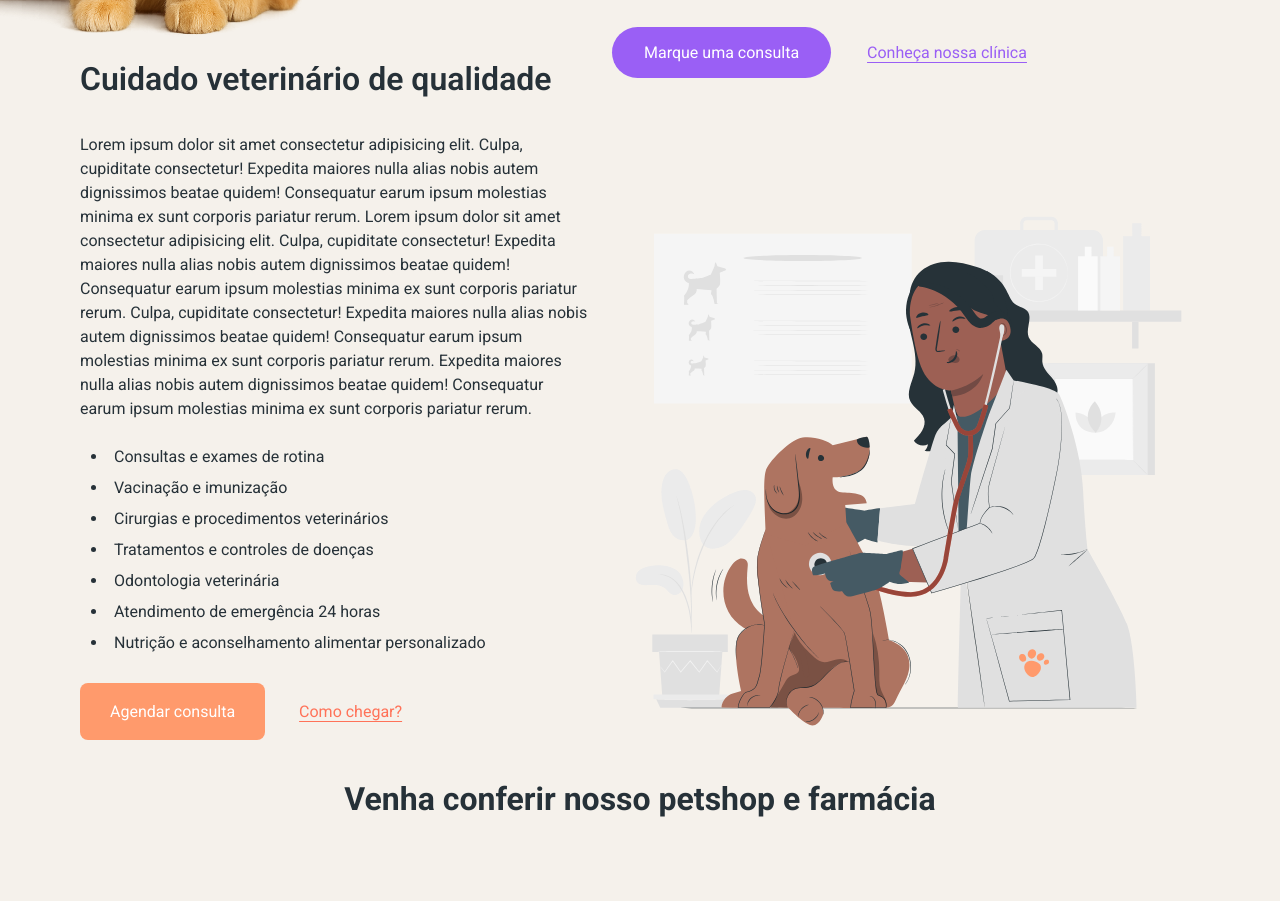
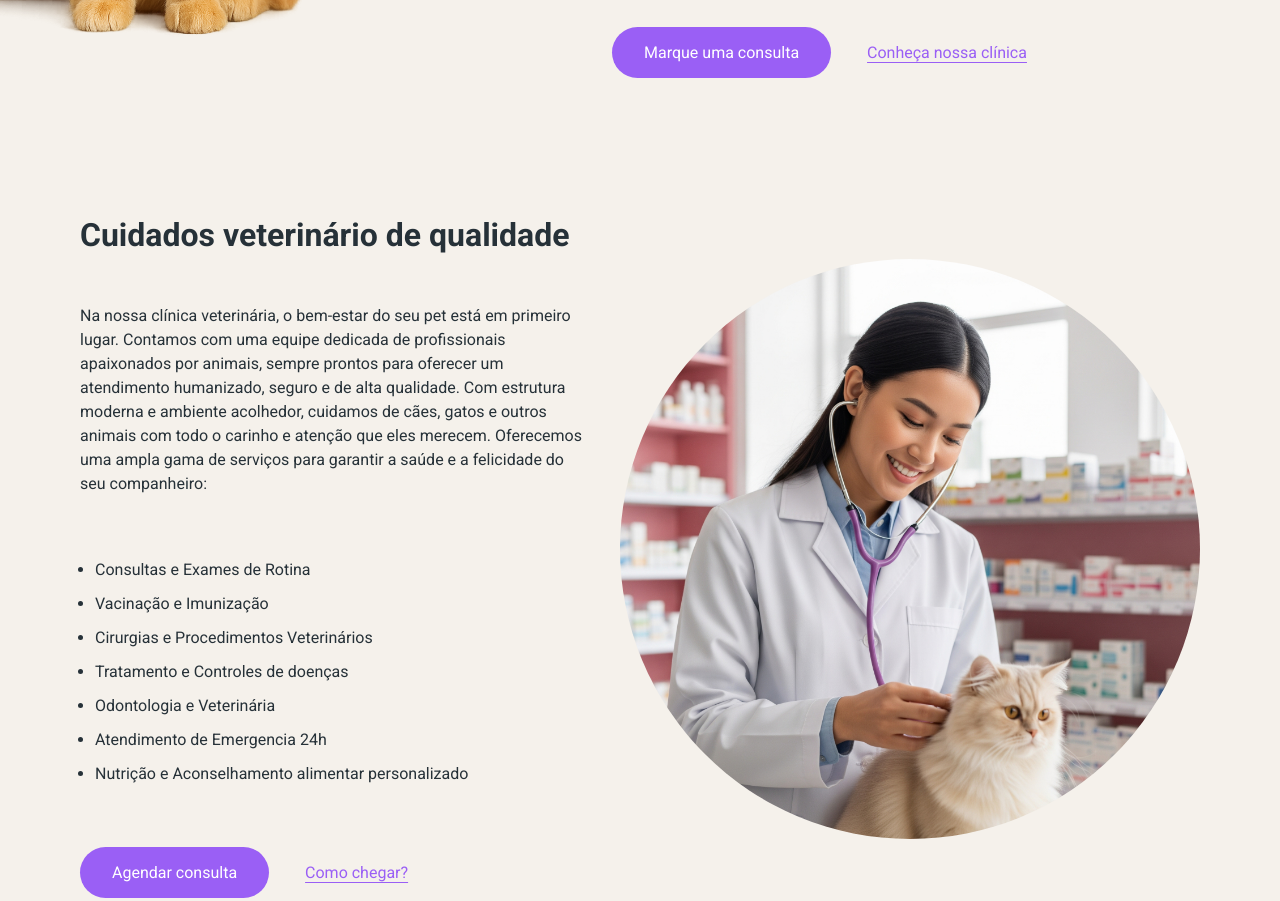
Before and after one commit to Ygorfnascimento/pet-care, a plain HTML site: page index.html in a window 1280 px wide. Shown: the part 780-1681 px from the top of the page. Drawn offline with Linux system fonts and the light colour scheme.

Commit message:
Adicionando a seção de clínica do projeto petcare

```diff
--- a/css/main.css
+++ b/css/main.css
@@ -1,5 +1,4 @@
 @import url('https://fonts.googleapis.com/css2?family=Roboto:ital,wght@0,100..900;1,100..900&display=swap');
-
 
 html {
   scroll-behavior: smooth;
@@ -131,55 +130,31 @@ h1 strong{
     z-index: -10;
 }
 
-
-/* Seção Clínica */
+/* Config da Seção CLÍNICA */
 #clinica {
     display: flex;
     align-items: center;
     gap: 32px;
     padding: 80px 80px 24px 80px;
     position: relative;
+    margin-bottom: 100px;
 }
 
-.clinica-titulo {
-    font-size: 32px;
-    font-weight: 600;
-    margin-top: -113px;
-    margin-bottom: 35px;
+#clinica img{
+    margin-top: 50px;
 }
 
-.paragrafo-clinica {
-    line-height: 150%;
-    margin-bottom: 20px;
-}
-
-/* Navegação da Clínica */
-.clinica-nav {
-    padding-left: 28px;
+.titulo-clinica{
+    margin-top: 50px;
 }
 
 li {
-    padding: 6px;
+    margin-bottom: 15px;
+    margin-left: 15px;
 }
 
-/* Botões na seção Clínica */
-.botao-clinica {
-    background-color: #ff9a6c;
-    border-radius: 8px;
-    color: #fff;
-    padding: 19px 30px;
-    text-decoration: none;
-    margin-top: 25px;
-    display: inline-block;
-}
-
-.botao-transparente-clinica {
-    background-color: transparent;
-    color: #ff7258;
-    padding: 19px 30px;
-    text-underline-offset: 4px;
-    margin-top: 16px;
-    display: inline-block;
+ul{
+    margin-bottom: 80px;
 }
 
 /* Seção Farmácia */
--- a/index.html
+++ b/index.html
@@ -48,68 +48,49 @@
 
     </section>
 
-        <section id="clinica">
-            <div>
-                <h1 class="clinica-titulo">Cuidado veterinário de qualidade</h1>
+        <!-- clinica -->
+    <section id="clinica">
+      <div>
+        <h1 class="titulo-clinica">Cuidados veterinário de qualidade</h1>
 
-                <p class="paragrafo-clinica">Lorem ipsum dolor sit amet consectetur adipisicing elit.
-                Culpa, cupiditate consectetur!
-                Expedita maiores nulla alias nobis autem dignissimos beatae quidem!
-                Consequatur earum ipsum molestias minima ex sunt corporis pariatur rerum.
-                Lorem ipsum dolor sit amet consectetur adipisicing elit.
-                Culpa, cupiditate consectetur!
-                Expedita maiores nulla alias nobis autem dignissimos beatae quidem!
-                Consequatur earum ipsum molestias minima ex sunt corporis pariatur rerum.
-                Culpa, cupiditate consectetur!
-                Expedita maiores nulla alias nobis autem dignissimos beatae quidem!
-                Consequatur earum ipsum molestias minima ex sunt corporis pariatur rerum.
-                Expedita maiores nulla alias nobis autem dignissimos beatae quidem!
-                Consequatur earum ipsum molestias minima ex sunt corporis pariatur rerum.</p>
+        <p class="paragrafo">
+          Na nossa clínica veterinária, o bem-estar do seu pet está em primeiro lugar. Contamos com uma equipe dedicada
+          de profissionais apaixonados por animais, sempre prontos para oferecer um atendimento humanizado, seguro e de
+          alta qualidade. Com estrutura moderna e ambiente acolhedor, cuidamos de cães, gatos e outros animais com todo
+          o carinho e atenção que eles merecem.
 
-                <nav class="clinica-nav">
-                    <ul>
-                        <li>
-                            Consultas e exames de rotina
-                        </li>
+          Oferecemos uma ampla gama de serviços para garantir a saúde e a felicidade do seu companheiro:
+        </p>
+        <ul>
+          <li>Consultas e Exames de Rotina</li>
+          <li>Vacinação e Imunização</li>
+          <li>Cirurgias e Procedimentos Veterinários</li>
+          <li>Tratamento e Controles de doenças</li>
+          <li>Odontologia e Veterinária</li>
+          <li>Atendimento de Emergencia 24h</li>
+          <li>Nutrição e Aconselhamento alimentar personalizado</li>
+        </ul>
 
-                        <li>
-                            Vacinação e imunização
-                        </li>
+        <a class="botao" href="https://wa.me/55999887766" target="_blank">Agendar consulta</a>
+        <a class="botao-transparente" href="#"> Como chegar? </a>
+      </div>
 
-                        <li>
-                            Cirurgias e procedimentos veterinários
-                        </li>
+      <img src="/img/img-clinica 1.jfif" alt="Uma humana com seu pet" width="580" height="580"
+        style="border-radius: 300px;" />
+    </section>
 
-                        <li>
-                            Tratamentos e controles de doenças
-                        </li>
-
-                        <li>
-                            Odontologia veterinária
-                        </li>
-
-                        <li>
-                            Atendimento de emergência 24 horas
-                        </li>
-
-                        <li>
-                            Nutrição e aconselhamento alimentar personalizado
-                        </li>
-
-                    </ul>
-                </nav>
-
-                <a class="botao-clinica" href="https://wa.me/99999-9999" target="_blank">
-                    Agendar consulta
-                </a>
-
-                <a class="botao-transparente-clinica" href="#clinica">
-                    Como chegar?
-                </a>
-            </div>
-
-                <img src="./img/clinic-img.svg" alt="uma veterinária com seu cachorro" width="580" height="580">
-        </section>
+    <!-- Farmácia -->
+    <section id="farmacia">
+      <div class="farmacia-container">
+        <h2>Venha conferir nosso petshop e farmácia</h2>
+        <img src="./img/farmacia.png" alt="Farmácia veterinária" width="450" height="400" class="img-farmacia">
+        <p class="paragrafo-farmacia">
+          Aqui, você encontra tudo para garantir o bem-estar e a saúde do seu pet! Oferecemos vacinas, medicamentos,
+          produtos de higiene e uma linha completa de alimentação, sempre com a qualidade e o carinho que seu melhor
+          amigo merece.
+        </p>
+      </div>
+    </section>
 
         <section id="farmacia"></section>
             <h1 class="titulo-farmacia">Venha conferir nosso petshop e farmácia</h1>
```
